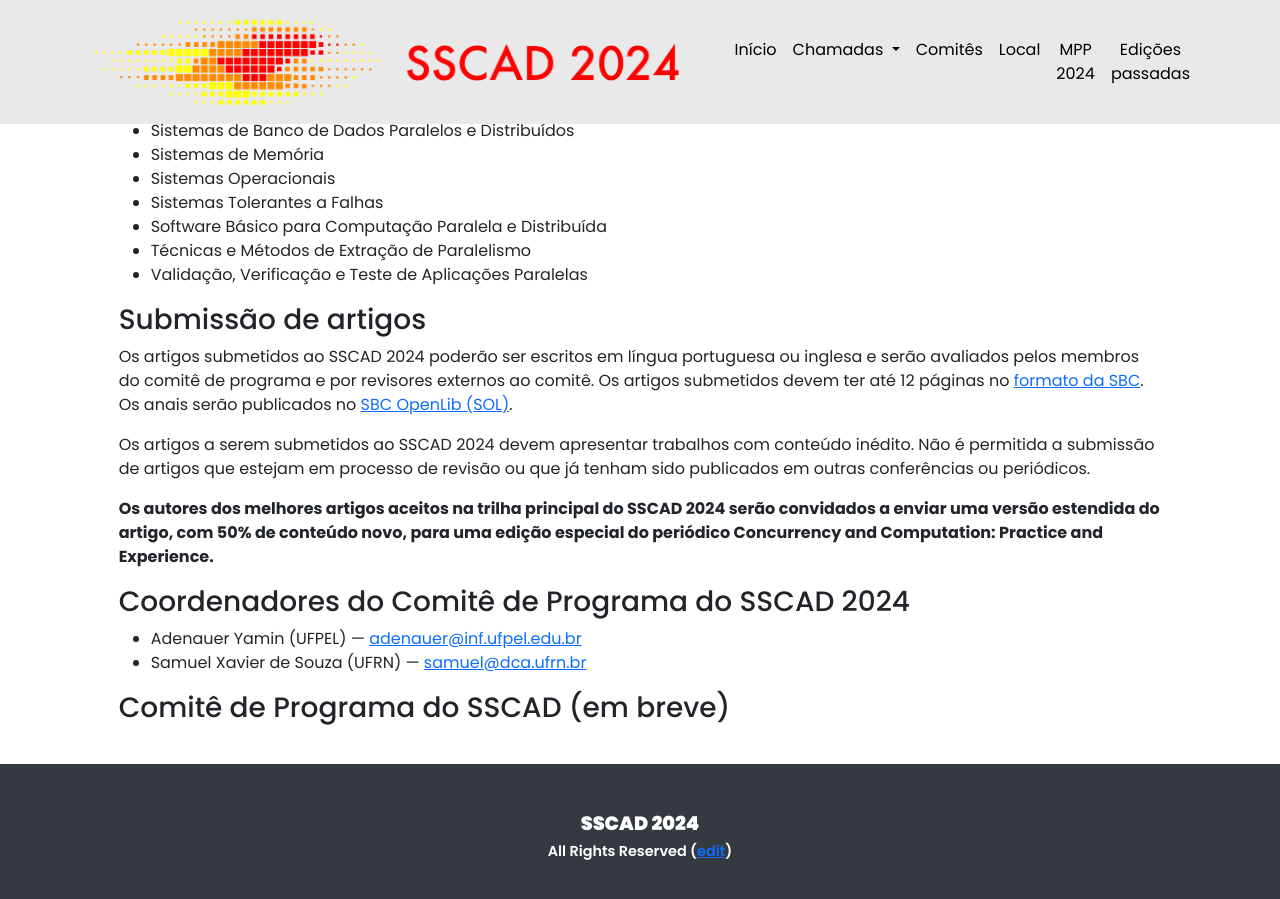
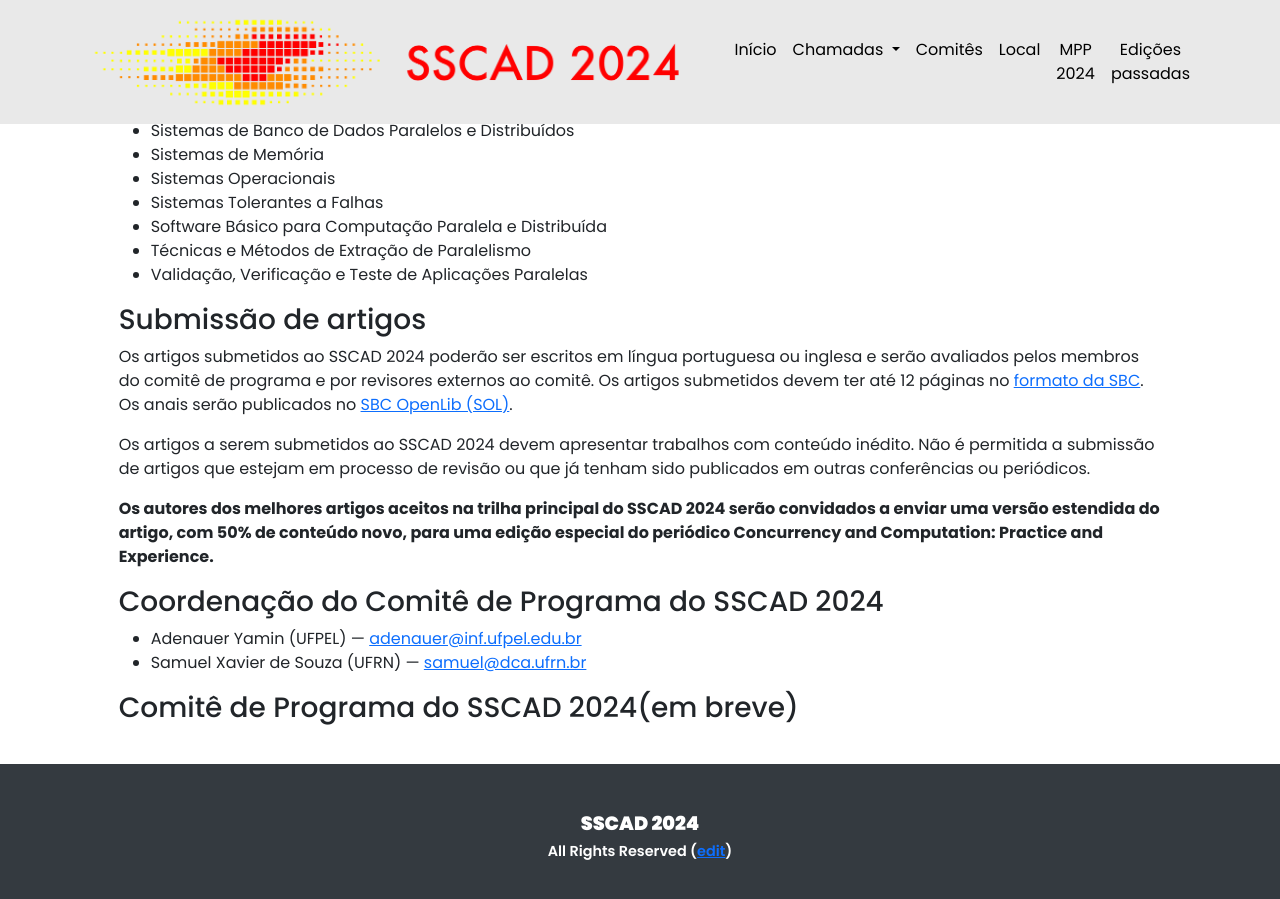
Before and after one commit to ce-acpad/sscad2024, a Jekyll site: the page built from cfp_wscad.html, in a window 1280 px wide and 900 px high, scrolled down 1405 px. Built offline with Jekyll 4.4.1, drawn with Linux system fonts in a browser that asks for light colours.

Commit message:
Pequenos ajustes de nomenclatura

```diff
--- a/cfp_wscad.html
+++ b/cfp_wscad.html
@@ -79,14 +79,14 @@ permalink: /cfp/
 
 <p><strong>Os autores dos melhores artigos aceitos na trilha principal do SSCAD 2024 serão convidados a enviar uma versão estendida do artigo, com 50% de conteúdo novo, para uma edição especial do periódico Concurrency and Computation: Practice and Experience.</strong></p>
 
-<h3>Coordenadores do Comitê de Programa do SSCAD 2024</h3>
+<h3>Coordenação do Comitê de Programa do SSCAD 2024</h3>
 
 <ul>
 <li>Adenauer Yamin (UFPEL) — <a href='mailto:adenauer@inf.ufpel.edu.br'>adenauer@inf.ufpel.edu.br</a></li>
 <li>Samuel Xavier de Souza (UFRN) — <a href='mailto:samuel@dca.ufrn.br'>samuel@dca.ufrn.br</a></li>
 </ul>
 
-<h3>Comitê de Programa do SSCAD (em breve)</h3>
+<h3>Comitê de Programa do SSCAD 2024(em breve)</h3>
 
 <!--
 <ul>
```
